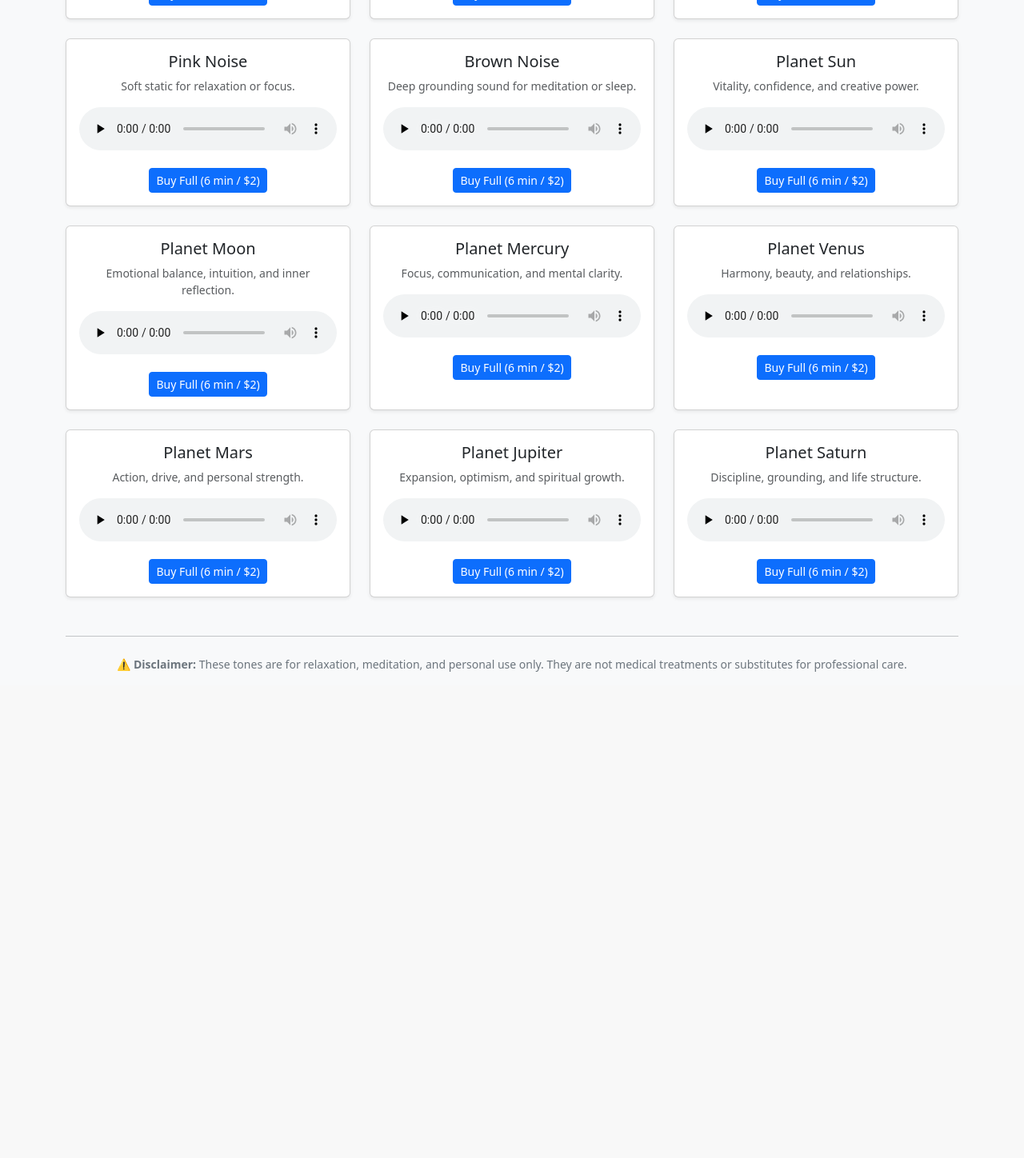
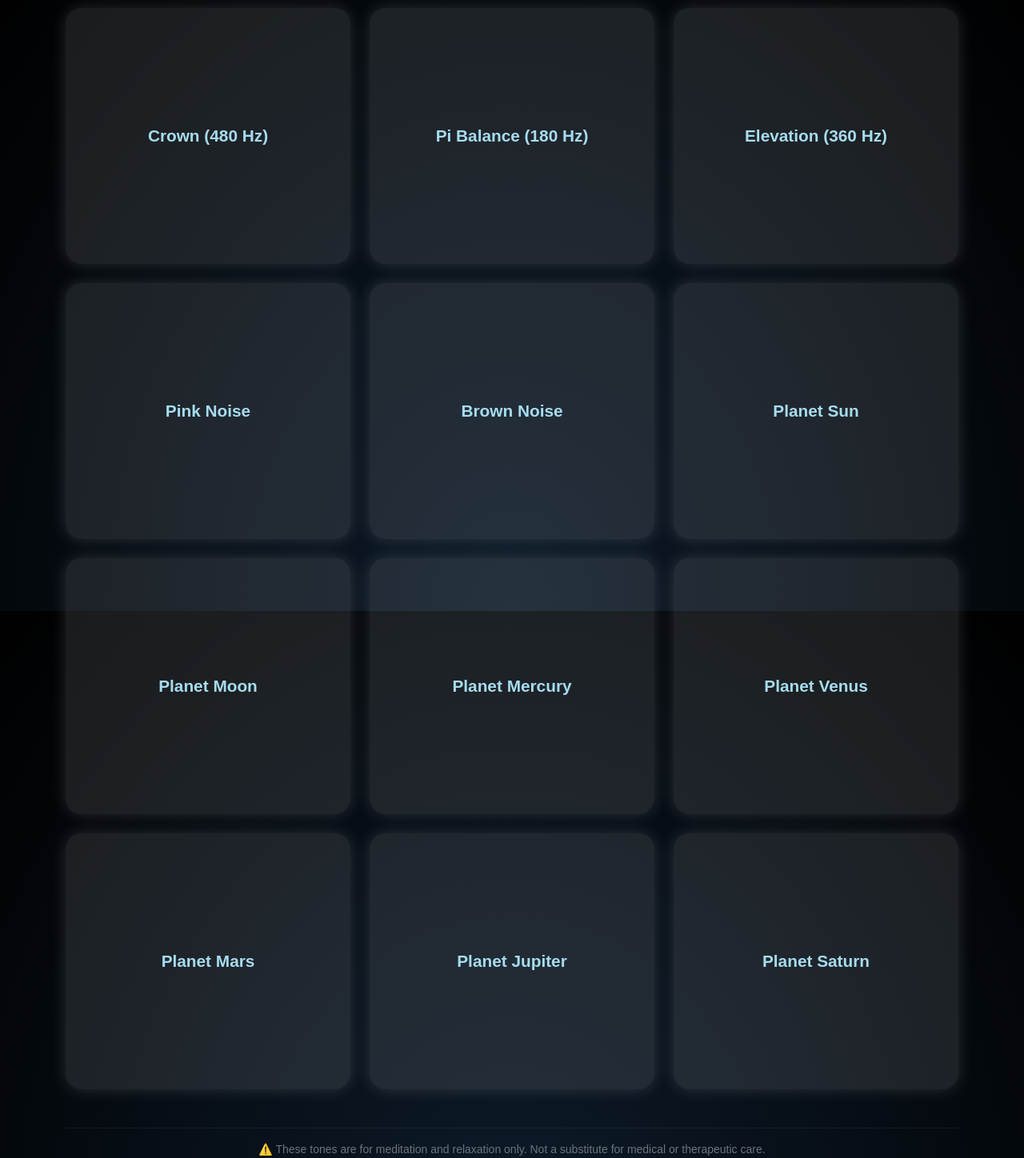
Before and after one commit to iamrichmack111/sound-store, a Flask app: page / in a window 1280 px wide. Shown: the part 836-2284 px from the top of the page at 80% size. Before the commit the page ends 1676 px from the top, so only its background shows below. Run offline with Flask 3, Linux system fonts and the light colour scheme.

Commit message:
changed design and added a way to switch between dev and prod

```diff
--- a/app.py
+++ b/app.py
@@ -294,4 +294,8 @@
 
 if __name__ == "__main__":
     print(f"🎧 Serving tones from: {TONES_DIR}")
-    app.run(debug=(os.getenv("FLASK_ENV") != "production"))
+    app.run(
+        host="0.0.0.0",
+        port=int(os.getenv("PORT", 5000)),
+        debug=(os.getenv("FLASK_ENV") != "production")
+    )
--- a/templates/index.html
+++ b/templates/index.html
@@ -2,60 +2,221 @@
 <html lang="en">
 <head>
   <meta charset="UTF-8">
-  <title>Binaural & Monaural Beats Generator</title>
+  <title>🧘 Chakra & Planetary Beats</title>
+  <meta name="viewport" content="width=device-width, initial-scale=1.0">
   <link href="https://cdn.jsdelivr.net/npm/bootstrap@5.3.0/dist/css/bootstrap.min.css" rel="stylesheet">
+
+  <style>
+    /* --- BACKGROUND --- */
+    body {
+      margin: 0;
+      padding: 0;
+      overflow-x: hidden;
+      background: radial-gradient(ellipse at bottom, #0d1b2a 0%, #000 100%);
+      height: 100vh;
+      color: #fff;
+      font-family: 'Poppins', sans-serif;
+    }
+
+    /* Animated moving stars */
+    .stars {
+      position: fixed;
+      top: 0;
+      left: 0;
+      width: 100%;
+      height: 100%;
+      background: transparent url("https://www.transparenttextures.com/patterns/stardust.png") repeat;
+      animation: moveStars 80s linear infinite;
+      opacity: 0.3;
+      z-index: 0;
+    }
+    @keyframes moveStars {
+      from { transform: translate(0, 0); }
+      to { transform: translate(-1000px, -1000px); }
+    }
+
+    /* --- NAVBAR --- */
+    nav.navbar {
+      position: sticky;
+      top: 0;
+      z-index: 1000;
+      background-color: rgba(0, 0, 0, 0.85);
+      backdrop-filter: blur(6px);
+      box-shadow: 0 0 10px rgba(255,255,255,0.2);
+    }
+    .navbar-brand {
+      font-weight: bold;
+      color: #a6dcef !important;
+      text-shadow: 0 0 10px #6dd5ed;
+    }
+
+    /* --- HEADER --- */
+    h1 {
+      text-align: center;
+      margin-top: 30px;
+      font-weight: 700;
+      color: #a6dcef;
+      text-shadow: 0 0 15px #6dd5ed;
+      position: relative;
+      z-index: 1;
+    }
+
+    /* --- FLIP CARDS --- */
+    .card-container {
+      perspective: 1000px;
+      z-index: 1;
+    }
+
+    .flip-card {
+      width: 100%;
+      height: 320px;
+      background: transparent;
+      border: none;
+      perspective: 1000px;
+    }
+
+    .flip-card-inner {
+      position: relative;
+      width: 100%;
+      height: 100%;
+      text-align: center;
+      transition: transform 0.8s;
+      transform-style: preserve-3d;
+      cursor: pointer;
+    }
+
+    .flip-card.flipped .flip-card-inner {
+      transform: rotateY(180deg);
+    }
+
+    .flip-card-front, .flip-card-back {
+      position: absolute;
+      width: 100%;
+      height: 100%;
+      backface-visibility: hidden;
+      border-radius: 20px;
+      overflow: hidden;
+      box-shadow: 0 0 20px rgba(255,255,255,0.15);
+    }
+
+    .flip-card-front {
+      background: rgba(255,255,255,0.1);
+      display: flex;
+      align-items: center;
+      justify-content: center;
+      font-size: 1.3rem;
+      color: #a6dcef;
+      font-weight: bold;
+      transition: background 0.3s;
+    }
+
+    .flip-card-front:hover {
+      background: rgba(255,255,255,0.2);
+    }
+
+    .flip-card-back {
+      background: rgba(255,255,255,0.15);
+      transform: rotateY(180deg);
+      display: flex;
+      flex-direction: column;
+      justify-content: center;
+      align-items: center;
+      color: #fff;
+      padding: 20px;
+    }
+
+    audio {
+      width: 100%;
+      margin-top: 10px;
+    }
+
+    .buy-btn {
+      margin-top: 15px;
+      background: linear-gradient(90deg, #00c6ff, #0072ff);
+      border: none;
+      color: #fff;
+      padding: 8px 16px;
+      border-radius: 25px;
+      transition: 0.3s;
+    }
+    .buy-btn:hover {
+      background: linear-gradient(90deg, #0072ff, #00c6ff);
+    }
+
+    @media (max-width: 768px) {
+      .flip-card {
+        height: 260px;
+      }
+      h1 {
+        font-size: 1.7rem;
+      }
+    }
+  </style>
 </head>
-<body class="bg-light">
+<body>
 
-<nav class="navbar navbar-expand-lg navbar-dark bg-dark mb-4">
+  <!-- Moving Stars -->
+  <div class="stars"></div>
+
+  <!-- NAVBAR -->
+  <nav class="navbar navbar-expand-lg navbar-dark">
     <div class="container">
-    <a class="navbar-brand" href="/">🧘 Beat Builder</a>
-    <div class="collapse navbar-collapse">
-      <ul class="navbar-nav me-auto">
+      <a class="navbar-brand" href="/">🪐 Chakra Beats</a>
+      <button class="navbar-toggler" type="button" data-bs-toggle="collapse" data-bs-target="#navbarNav">
+        <span class="navbar-toggler-icon"></span>
+      </button>
+      <div class="collapse navbar-collapse" id="navbarNav">
+        <ul class="navbar-nav ms-auto">
           <li class="nav-item"><a class="nav-link {% if active=='build' %}active{% endif %}" href="/">Home</a></li>
-        <li class="nav-item"><a class="nav-link {% if active=='faq' %}active{% endif %}" href="/faq">FAQ</a></li>
-        <li class="nav-item"><a class="nav-link {% if active=='custom' %}active{% endif %}" href="/custom">Custom</a></li>
+          <li class="nav-item"><a class="nav-link {% if active=='custom' %}active{% endif %}" href="/custom">🎨 Custom Tone</a></li>
+          <li class="nav-item"><a class="nav-link {% if active=='faq' %}active{% endif %}" href="/faq">❓ FAQ</a></li>
         </ul>
       </div>
     </div>
   </nav>
 
-<div class="container">
-  <h2 class="text-center mb-4">🎧 Prebuilt Chakra & Planetary Tones</h2>
-  <p class="text-center text-muted">Click play to hear a 5-second preview. Full tones are available for purchase.</p>
+  <!-- TITLE -->
+  <h1>✨ Chakra & Planetary Healing Sounds ✨</h1>
 
-  <div class="row">
+  <!-- FLIP CARD GRID -->
+  <div class="container mt-4">
+    <div class="row g-4">
       {% for name, filename in previews.items() %}
-      <div class="col-md-4 mb-4">
-        <div class="card h-100 shadow-sm">
-          <div class="card-body text-center">
-            <h5 class="card-title">{{ name }}</h5>
-            <p class="card-text small text-muted">
-              {{ desc.get(name, planet_desc.get(name.split()[-1], '')) }}
-            </p>
+        <div class="col-md-4 col-sm-6 card-container">
+          <div class="flip-card" onclick="this.classList.toggle('flipped')">
+            <div class="flip-card-inner">
 
-            <audio controls preload="none" style="width:100%;">
+              <!-- FRONT -->
+              <div class="flip-card-front">
+                {{ name }}
+              </div>
+
+              <!-- BACK -->
+              <div class="flip-card-back">
+                <p class="small">{{ desc.get(name, planet_desc.get(name.split()[-1], '')) }}</p>
+                <audio controls preload="none">
                   <source src="{{ url_for('download_prebuilt', filename=filename) }}" type="audio/wav">
-              Your browser does not support audio playback.
                 </audio>
-
-            <form method="POST" action="{{ url_for('checkout_create') }}" class="mt-2">
+                <form method="POST" action="{{ url_for('checkout_create') }}">
                   <input type="hidden" name="category" value="{{ name }}">
                   <input type="hidden" name="duration" value="360">
-              <button class="btn btn-primary btn-sm mt-2">Buy Full (6 min / $2)</button>
+                  <button class="buy-btn">💳 Buy Full (6 min / $2)</button>
                 </form>
+              </div>
+
             </div>
           </div>
         </div>
       {% endfor %}
     </div>
 
-  <hr class="my-4">
-  <p class="text-center small text-secondary">
-    ⚠️ <strong>Disclaimer:</strong> These tones are for relaxation, meditation, and personal use only.
-    They are not medical treatments or substitutes for professional care.
+    <!-- FOOTER -->
+    <hr class="mt-5" style="border-color:#444;">
+    <p class="text-center text-secondary small">
+      ⚠️ These tones are for meditation and relaxation only. Not a substitute for medical or therapeutic care.
     </p>
   </div>
 
+  <script src="https://cdn.jsdelivr.net/npm/bootstrap@5.3.0/dist/js/bootstrap.bundle.min.js"></script>
 </body>
 </html>
```
Also changed, not shown: docker-compose.yml (added, +17 -0 lines), 1 other file. Lines whose indentation alone changed are shown as unchanged.
